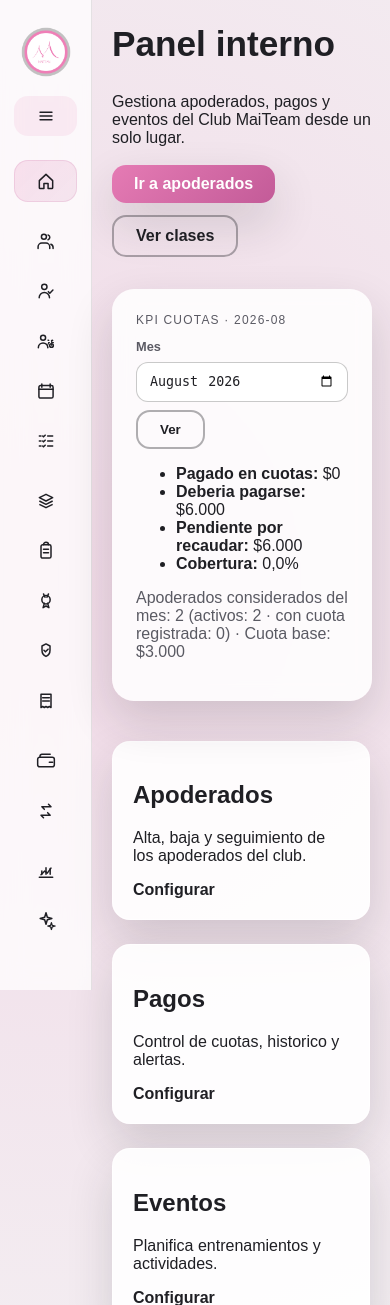
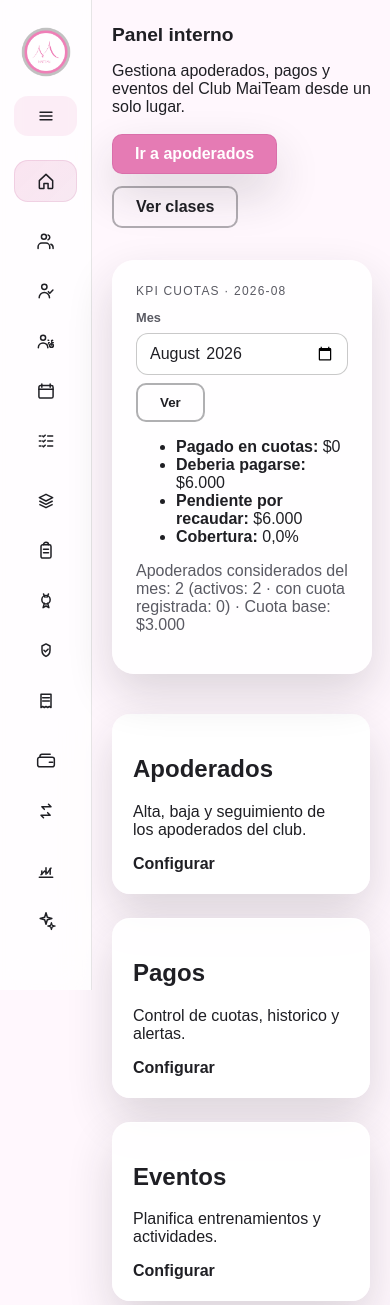
Before and after one commit to felipeporte/maiteamv2, a PHP site: page /interno/ in a window 390 px wide. Shown: the top 1305 px of the page. Run offline with PHP 8.4, Linux system fonts and the light colour scheme; data comes from the database, SQL or seed files in the repository; data that the repository does not hold is empty.

Commit message:
ajuste de estilos directos

```diff
--- a/interno/assets/css/app.css
+++ b/interno/assets/css/app.css
@@ -1,5 +1,6 @@
 :root {
   --bg-main: #f4f4f5;
+  --bg-main-secundary: rgb(255 242 252 / 61%);
   --card: rgba(255, 255, 255, 0.9);
   --text: #1f1f24;
   --muted: #5a5a63;
@@ -19,13 +20,21 @@ body {
   margin: 0;
   font-family: "Manrope", "Poppins", "Montserrat", sans-serif;
   color: var(--text);
-  background:
-    radial-gradient(circle at 15% 18%, rgba(229, 123, 180, 0.22), transparent 40%),
-    radial-gradient(circle at 85% 72%, rgba(182, 182, 187, 0.28), transparent 42%),
-    var(--bg-main);
+  background: var(--bg-main-secundary);
   min-height: 100vh;
 }
-
+h1{
+  margin: 0;
+  font-size: clamp(1rem, 1.5vw, 1.5rem);
+}
+select, input, textarea {
+  font-family: inherit;
+  font-size: inherit;
+  color: inherit;
+}
+.container {
+  padding: 0 clamp(10px, 4vw, 15px);
+}
 .app-shell {
   min-height: 100vh;
   display: grid;
@@ -224,7 +233,7 @@ body {
 }
 
 .hero h1 {
-  font-size: clamp(2.2rem, 3.2vw, 3.3rem);
+  font-size: clamp(1.2rem, 3.2vw, 3.3rem);
   margin-top: 0;
 }
 
@@ -238,12 +247,18 @@ body {
 .button {
   display: inline-block;
   padding: 10px 22px;
-  border-radius: 14px;
-  background: linear-gradient(135deg, var(--accent), var(--accent-dark));
+  border-radius: 10px;
+  background: var(--accent);
   color: #ffffff;
   text-decoration: none;
-  font-weight: 700;
+  font-weight: 600;
   box-shadow: var(--shadow);
+  border: 1px solid rgba(195, 91, 152, 0.35);
+}
+
+.button:hover {
+  transform: translateY(-1px);
+  background: var(--accent-dark);
 }
 
 .button.ghost {
```
Also changed, not shown: other parts of interno/assets/css/app.css (+12 -13 lines), interno/views/deportistas/form.php (+5 -3 lines).
